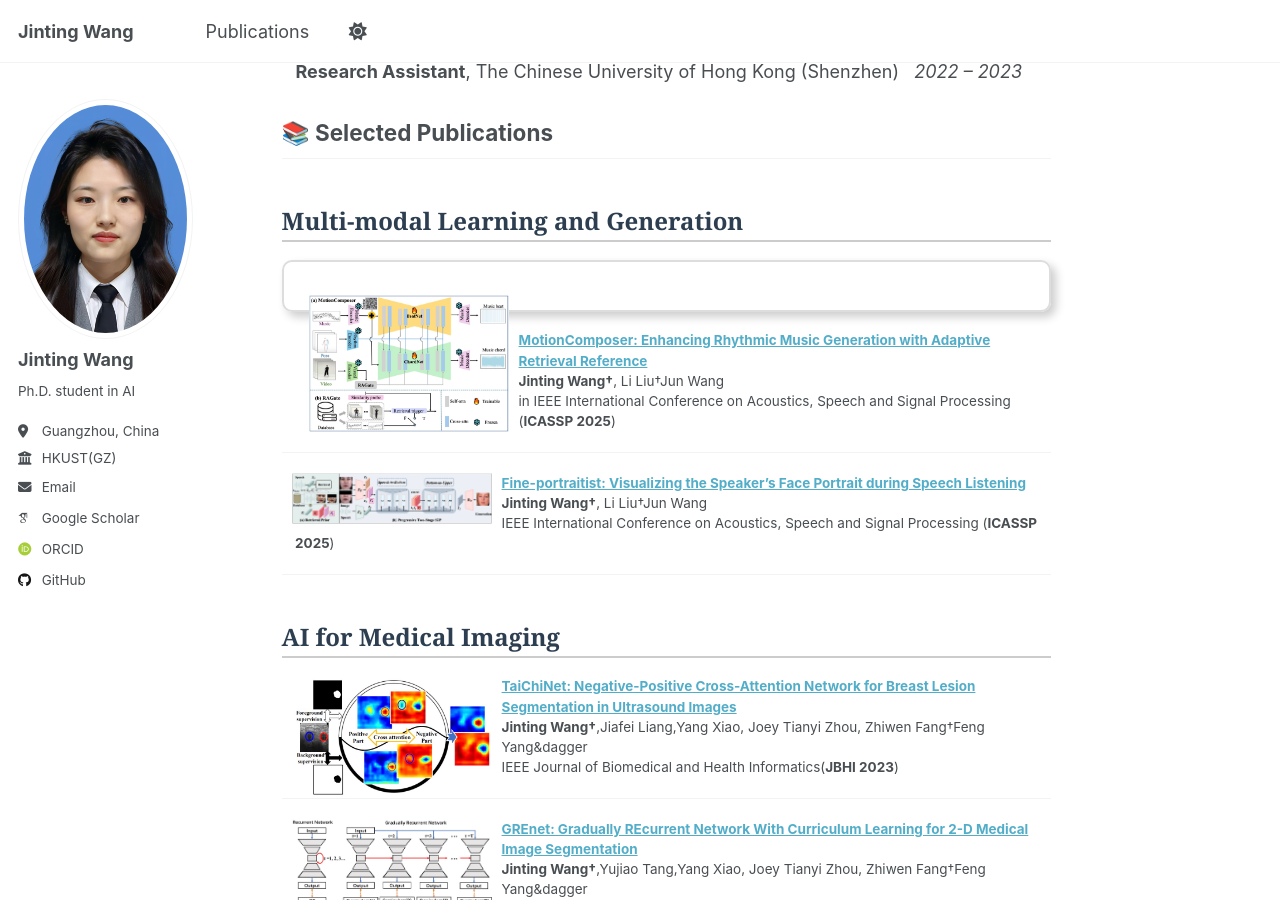
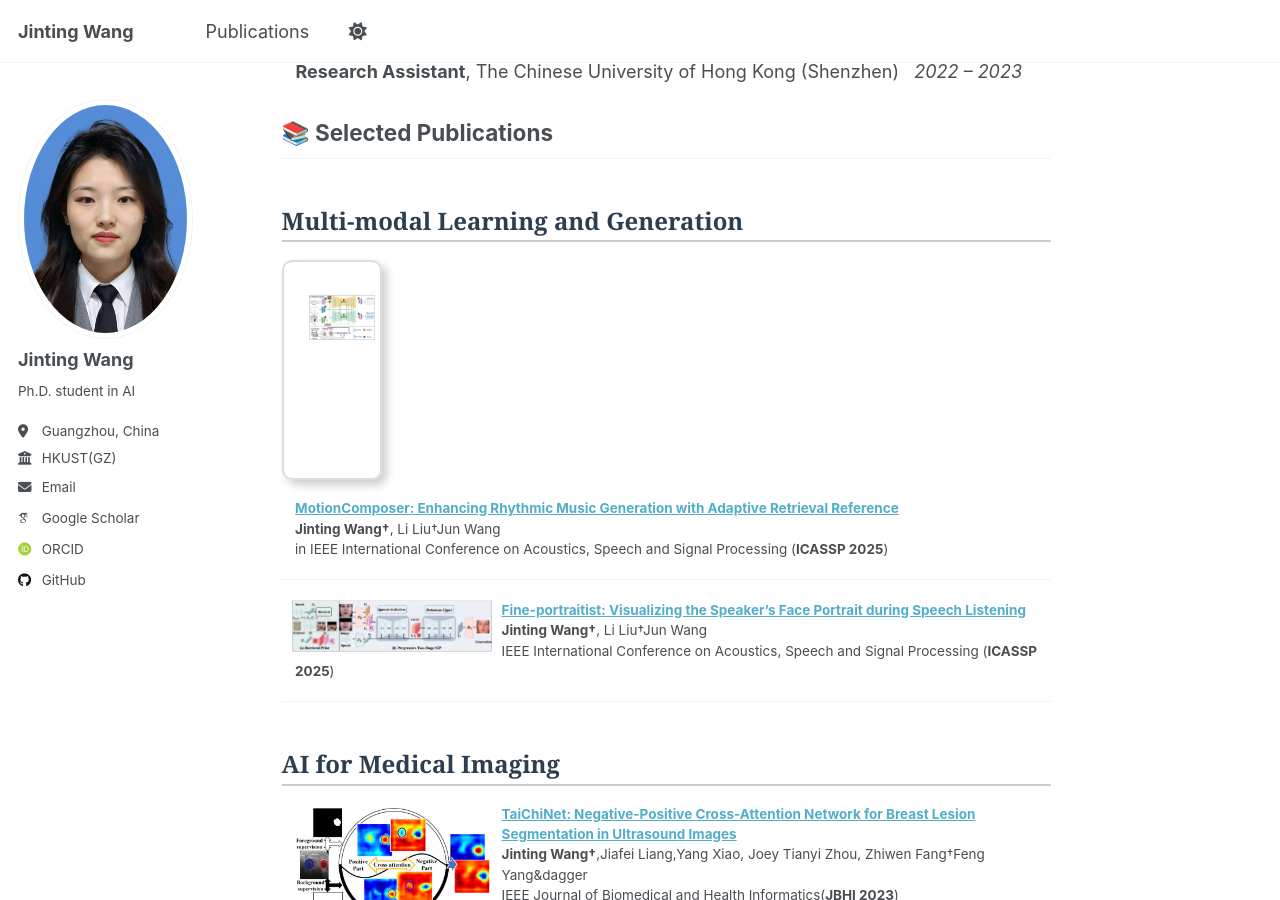
Before and after one commit to beria-moon/Beria.github.io, a Jekyll site: the page built from _pages/about.md, in a window 1280 px wide and 900 px high, scrolled down 706 px. Built offline with Jekyll 4.4.1, drawn with Linux system fonts in a browser that asks for light colours; some web fonts are replaced.

Commit message:
Update about.md

```diff
--- a/_pages/about.md
+++ b/_pages/about.md
@@ -42,16 +42,17 @@ redirect_from:
 <h2 style="font-family: 'Georgia', serif; font-size: 24px; font-weight: bold; color: #2c3e50; border-bottom: 2px solid #ccc; padding-bottom: 5px;">
  Multi-modal Learning and Generation
 </h2>
-<dl style="border: 2px solid #ddd; border-radius: 10px; box-shadow: 5px 5px 10px rgba(0, 0, 0, 0.2); padding: 15px;">
+<dl style="width: 100px; height: 220px; border: 2px solid #ddd; border-radius: 10px; box-shadow: 5px 5px 10px rgba(0, 0, 0, 0.2); padding: 15px;">
  <dt><img align="left" width="200"
 hspace="10" wspace="20" src="images/MotionComposer.jpg">
 </dt>
 </dl>
-  <dd><a href="https://ieeexplore.ieee.org/abstract/document/10889094"><strong>
+<dd><a href="https://ieeexplore.ieee.org/abstract/document/10889094"><strong>
 MotionComposer: Enhancing Rhythmic Music Generation with Adaptive Retrieval Reference
 </strong></a></dd>
 <dd><strong><strong>Jinting Wang</strong>&dagger;</strong>, Li Liu&dagger;Jun Wang</dd>
 <dd> <strong class="First"></strong> in IEEE International Conference on Acoustics, Speech and Signal Processing (<strong>ICASSP 2025</strong>)</dd>
+
 <hr style="margin-top: 20px; margin-bottom: 20px;">
 
 <dl>
```
